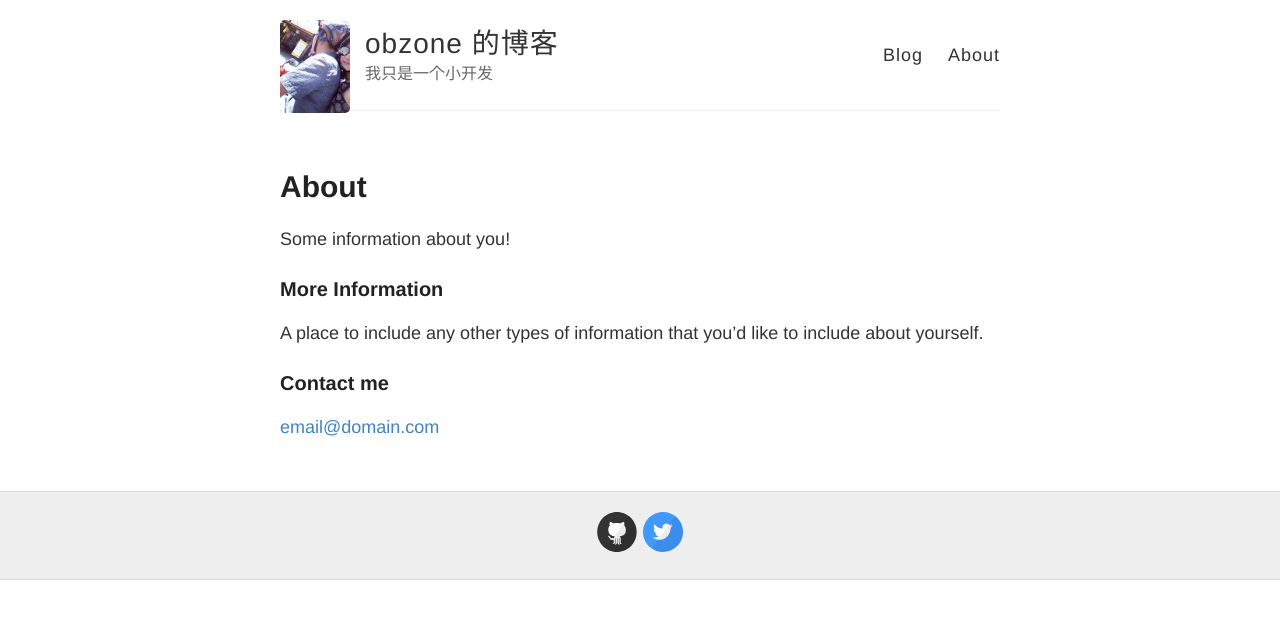
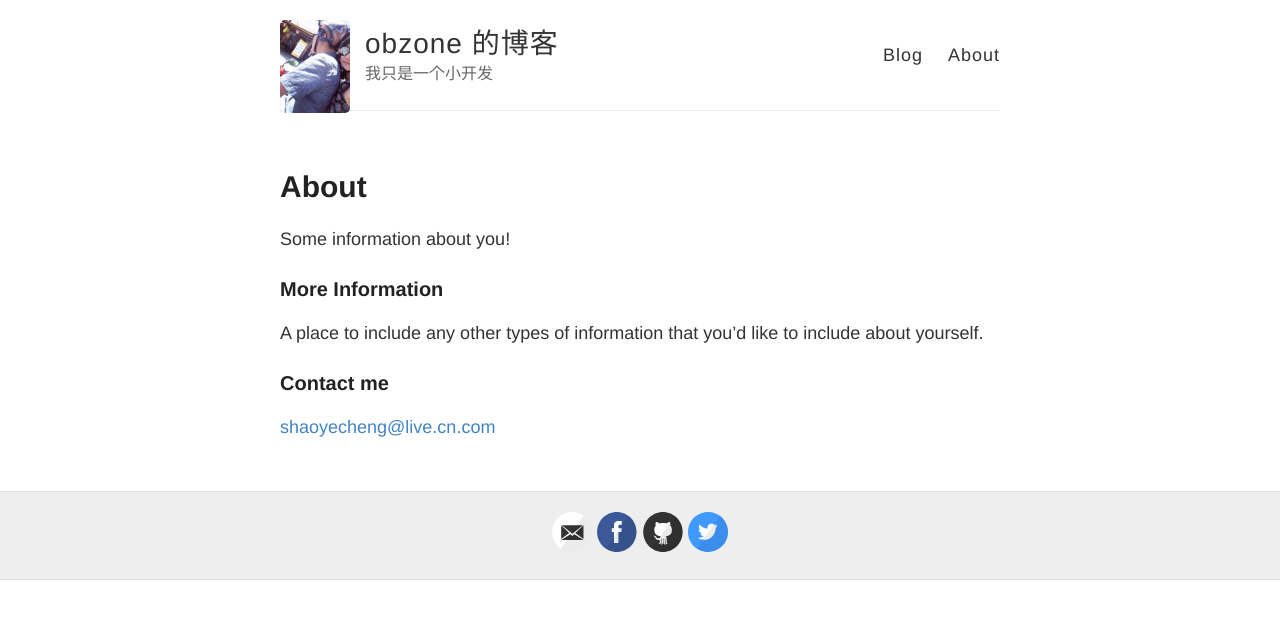
Before and after one commit to obzone/obzone, a Jekyll site: the page built from about.md, in a window 1280 px wide. Shown: the top 619 px of the page. Built offline with Jekyll 4.4.1, drawn with Linux system fonts in a browser that asks for light colours.

Commit message:
no message

```diff
--- a/_config.yml
+++ b/_config.yml
@@ -18,8 +18,8 @@
 # Includes an icon in the footer for each username you enter
 footer-links:
   dribbble:
-  email:
-  facebook:
+  email: shaoyecheng@live.cn
+  facebook: 邵业程
   flickr:
   github: obzone/obzone
   instagram:
--- a/about.md
+++ b/about.md
@@ -12,4 +12,4 @@ A place to include any other types of information that you'd like to include abo
 
 ### Contact me
 
-[email@domain.com](mailto:email@domain.com)
+[shaoyecheng@live.cn.com](mailto:shaoyecheng@live.com)
```
